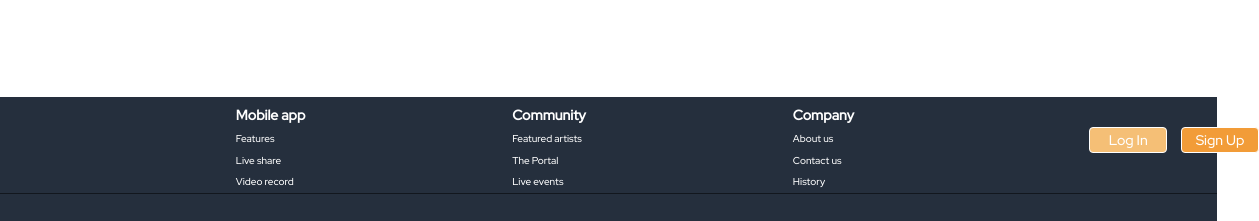
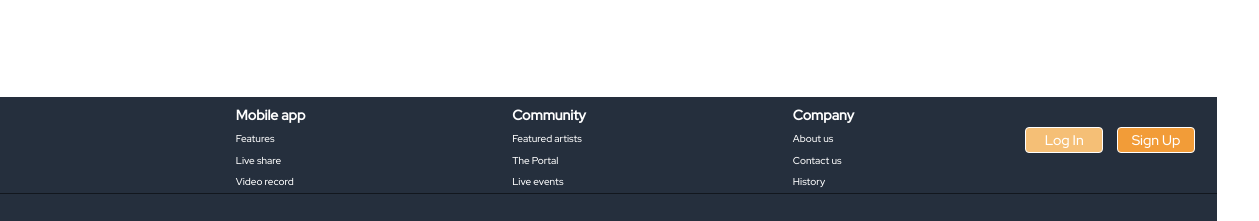
Before and after one commit to diegohorovitz/grupo_6_storedecamisetas, a website: page views/productDetail.html in a window 1280 px wide. Shown: the part 1204-1425 px from the top of the page, 63-1322 px from the left, 1259 px wide, since content can reach past the window. Drawn offline with Linux system fonts and the light colour scheme; files whose address does not match are found by name.

```diff
--- a/public/css/styles-index.css
+++ b/public/css/styles-index.css
@@ -2,7 +2,7 @@
 .main-header{
     background-color: #131313;
     font-family: 'Poppins', sans-serif;
-    width: 100vw;
+    width: 100%;
     border: solid violet 3px;
 }
 .top-nav-bar{
--- a/public/css/styles.css
+++ b/public/css/styles.css
@@ -213,3 +213,8 @@
 .logo_img{
     width: 30%;
 }
+
+.register{
+    position: relative;
+    right: 5%;
+}
```
